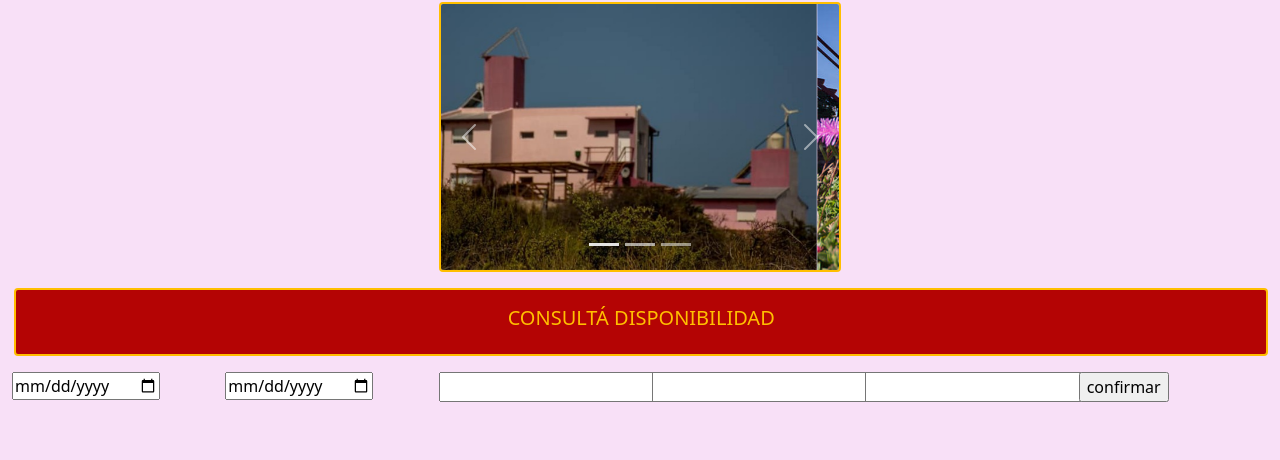
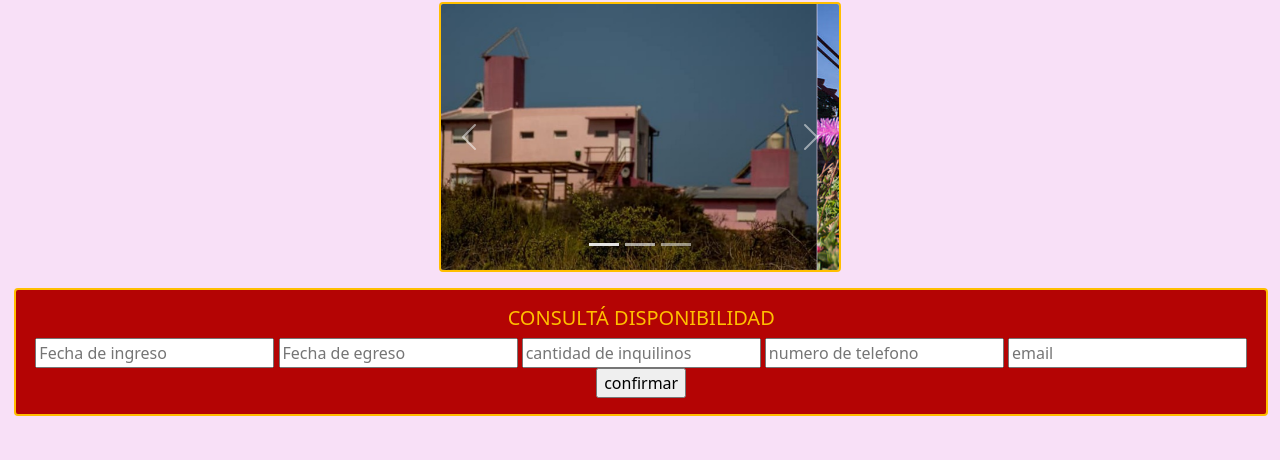
Before and after one commit to antoniwbauti/bauti1, a plain HTML site: page index.html in a window 1280 px wide. Shown: the part 164-624 px from the top of the page. Drawn offline with nearby package versions, Linux system fonts and the light colour scheme.

Commit message:
Add files via upload

```diff
--- a/estilo.css
+++ b/estilo.css
@@ -40,3 +40,9 @@
 .padding1{
 	padding-left: 4em;
 }
+.caja{
+	display: inline-block;
+}
+.margin3{
+	margin-left: 1em;
+}
--- a/index.html
+++ b/index.html
@@ -73,43 +73,18 @@
             <div class="card text-center fondo1 margin margin2">
               <div class="card-body">
                 <h5 class="card-title color1">CONSULTÁ DISPONIBILIDAD</h5>
+                <form>
+              <input class="input100"  type="text" name="nacimientotitular" placeholder="Fecha de ingreso" onclick="ocultarError();" onfocus="(this.type='date')" onblur="(this.type='text')">
+              <input class="input100"  type="text" name="nacimientotitular" placeholder="Fecha de egreso" onclick="ocultarError();" onfocus="(this.type='date')" onblur="(this.type='text')">
+              <input type="number" placeholder="cantidad de inquilinos" required="" name="">
+              <input type="number" placeholder="numero de telefono" required="" name="">
+              <input type="email" placeholder="email" name="">
+              <input type="submit" value="confirmar" name="">
+            </form>
               </div>
             </div>
           </div>
         </div>
-      </div>
-      <div class="container-fluid margin2">
-        <div class="row">
-          <div class="col-md-2">
-            <form>
-              <input type="date" name="">
-            </form>
-          </div>
-          <div class="col-md-2">
-            <form>
-              <input type="date" name="">
-            </form>
-          </div>
-          <div class="col-md-2">
-            <form>
-              <input type="number" name="">
-            </form>
-          </div>
-          <div class="col-md-2">
-            <form>
-              <input type="number" name="">
-            </form>
-          </div>
-          <div class="col-md-2">
-            <form>
-              <input type="email" name="">
-            </form>
-          </div>
-          <div class="col-md-2">
-            <form>
-              <input type="submit" value="confirmar" name="">
-            </form>
-          </div>
       </div>
       <nav class="navbar navbar-light margin1 fondo1 padding margin">
         <div id="departamentos" class="container-fluid">
@@ -122,7 +97,7 @@
             <div class="card" style="width: 18rem;">
               <img src="assets/imagenes/foto1.jpg" class="card-img-top" alt="...">
               <div class="card-body">
-                <h5 class="card-title">Departamentos 4 personas</h5>
+                <h5 class="card-title">Departamento 4 personas</h5>
                 <p class="card-text">Some quick example text to build on the card title and make up the bulk of the card's content.</p>
                 <a href="#" class="btn btn-primary">Ver departamento</a>
              </div>
```
